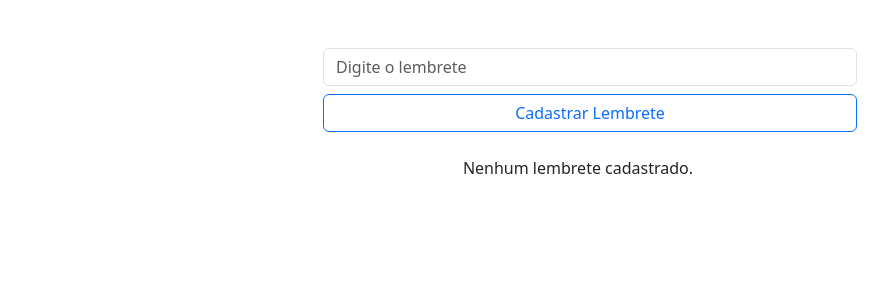
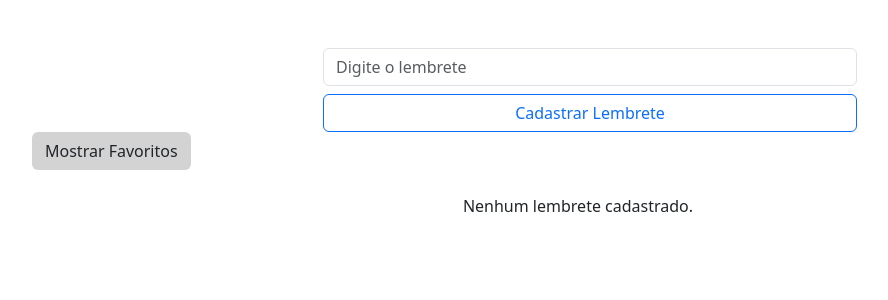
Before and after one commit to Marcuss42/p1-programa-o-mobile-fatec, a React (Vite) app in the folder gerenciador-lembretes/: page / in a window 1280 px wide. Shown: the top 300 px of the page, without its empty margins (50-938 px from the left). Built offline with nearby package versions, Linux system fonts and the light colour scheme.

Commit message:
feat(p1): filtra lembretes

```diff
--- a/gerenciador-lembretes/src/App.jsx
+++ b/gerenciador-lembretes/src/App.jsx
@@ -6,7 +6,8 @@ class App extends React.Component {
   constructor(props) {
     super(props);
     this.state = {
-      vetorLembretes: []
+      vetorLembretes: [],
+      filtro: "todos"
     };
   }
 
@@ -34,6 +35,13 @@ class App extends React.Component {
     this.setState({ vetorLembretes: vetor });
   };
 
+  filtrarFavoritos = () => {
+    if (this.state.filtro === "favoritos")
+      this.setState({ filtro: "todos" });
+    else
+      this.setState({ filtro: "favoritos" });
+  }
+
   render() {
     const textoBotao = "Cadastrar Lembrete";
 
@@ -46,10 +54,22 @@ class App extends React.Component {
               funcAdicionar={this.adicionarLembrete}
             />
 
+            <button
+              className="btn"
+              onClick={this.filtrarFavoritos}
+              style={{
+                backgroundColor: this.state.filtro === "favoritos" ? "yellow" : "lightgray",
+              }}>
+              {this.state.filtro === "favoritos" ? "Mostrar Todos" : "Mostrar Favoritos"}
+
+            </button>
+
+
             <LembreteLista
               vetorLembretes={this.state.vetorLembretes}
               alternarFavorito={this.alternarFavorito}
-              excluirLembrete={this.excluirLembrete}/>
+              excluirLembrete={this.excluirLembrete}
+              filtro= {this.state.filtro === "favoritos" ? "favoritos" : "todos" }/>
           </div>
         </div>
       </div>
--- a/gerenciador-lembretes/src/LembreteLista.jsx
+++ b/gerenciador-lembretes/src/LembreteLista.jsx
@@ -9,10 +9,24 @@ const LembreteLista = (props) => {
             <p className="text-center">Nenhum lembrete cadastrado.</p>
           )
             :
+          props.filtro === "favoritos" ? (
+            props.vetorLembretes.filter(lembrete => lembrete.favorito).map((lembrete, index) => (
+              <div className="col-3">
+                <div
+                  className="btn border w-10"
+                  style={{ backgroundColor: lembrete.favorito ? "yellow" : "lightgray" }}
+                  onClick={() => props.alternarFavorito(index)}
+                  onDoubleClick={() => props.excluirLembrete(index)}>
+                  {lembrete.descricao}
+                </div>
+                <br />
+              </div>
+            ))
+          )
+            :
           (
             props.vetorLembretes.map((lembrete, index) => (
               <div className="col-3">
-
                   <div
                     className="btn border w-10"
                     style={{ backgroundColor: lembrete.favorito ? "yellow" : "lightgray" }}
@@ -21,11 +35,8 @@ const LembreteLista = (props) => {
 
                     {lembrete.descricao}
                   </div>
-
-
                 <br />
                 <br />
-
               </div>
             ))
           )
```
